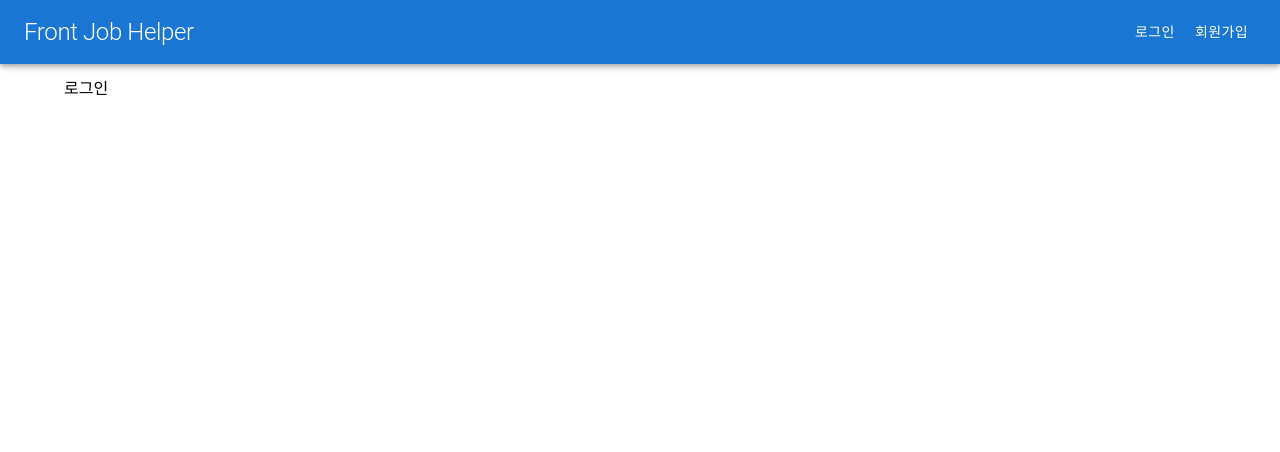
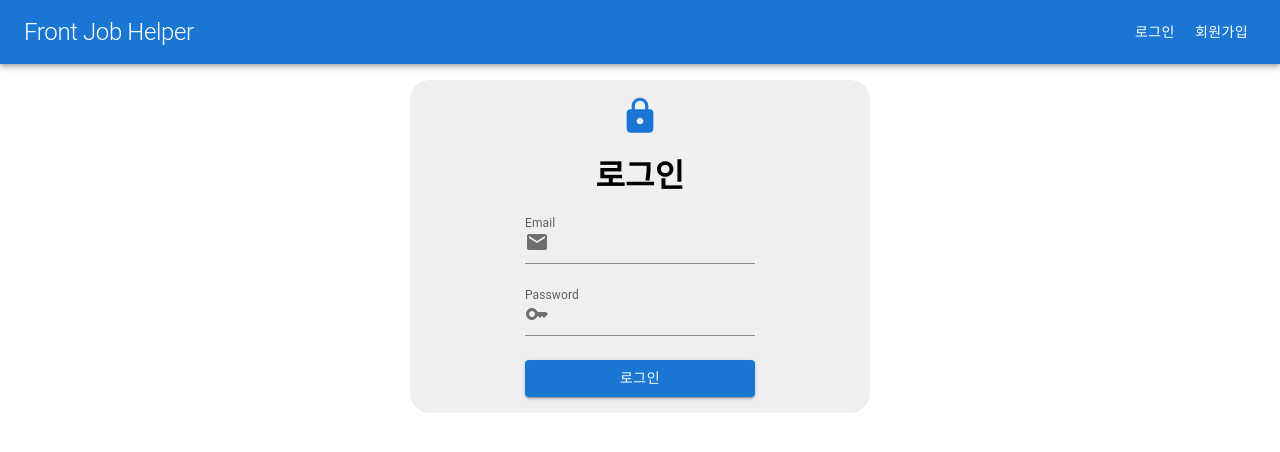
Before and after one commit to RAON0601/front-job-helper-client, a React (Create React App) app: page / in a window 1280 px wide. Both pictures are taken after a click on the button "로그인". Shown: the top 452 px of the page. Built offline with nearby package versions, Linux system fonts and the light colour scheme.

Commit message:
로그인 기능 추가

```diff
--- a/public/index.html
+++ b/public/index.html
@@ -1,5 +1,5 @@
 <!DOCTYPE html>
-<html lang="en">
+<html lang="ko">
   <head>
     <meta charset="utf-8" />
     <link rel="icon" href="%PUBLIC_URL%/favicon.ico" />
--- a/src/api/http.js
+++ b/src/api/http.js
@@ -2,4 +2,5 @@ import axios from 'axios';
 
 export const http = axios.create({
   baseURL: 'http://localhost:5000/api',
+  withCredentials: true,
 });
--- a/src/api/users.js
+++ b/src/api/users.js
@@ -3,3 +3,12 @@ import { http } from './http';
 export const signUpAPI = async data => {
   return await http.post('/users', data);
 };
+
+export const signInAPI = async data => {
+  return await http.post('/users/signIn', data);
+};
+
+// 로그인한 유저 회원 정보 조회 이름이 너무 애매하긴 한데 ㅠ.
+export const check = async () => {
+  return await http.get('/users/check');
+};
--- /dev/null
+++ b/src/hooks/signInForm.js
@@ -0,0 +1,46 @@
+import * as yup from 'yup';
+import { yupResolver } from '@hookform/resolvers/yup';
+import { useForm } from 'react-hook-form';
+import { signInAPI } from '../api/users';
+import { BAD_REQUEST, FORBIDDEN, INTERNAL_SERVER_ERROR, UNAUTHORIZED } from '../api/code';
+import { useNavigate } from 'react-router-dom';
+
+const SignInSchema = yup.object().shape({
+  email: yup.string().email('이메일 형식으로 입력 해주세요!').required('이메일은 필수 입력값 입니다!'),
+  password: yup.string().required('비밀번호는 필수 입력값입니다!'),
+});
+
+export const useSignInForm = () => {
+  const {
+    register,
+    handleSubmit,
+    formState: { errors },
+  } = useForm({ resolver: yupResolver(SignInSchema) });
+
+  const navigate = useNavigate();
+
+  // data SignInSchema 형식 검증 완료된 상태로 들어옴
+  const onSubmit = async data => {
+    try {
+      console.log(data);
+      await signInAPI(data);
+      alert('로그인이 완료되었습니다!');
+      navigate('/');
+    } catch (err) {
+      const statusCode = err.response.status;
+      const message = err.response.data.err.message;
+
+      switch (statusCode) {
+        case (BAD_REQUEST, UNAUTHORIZED, FORBIDDEN):
+          alert(message);
+          break;
+        case INTERNAL_SERVER_ERROR:
+          alert('서버에서 오류가 발생했습니다!');
+          break;
+        default:
+      }
+    }
+  };
+
+  return { register, handleSubmit, errors, onSubmit };
+};
--- a/src/pages/singIn.jsx
+++ b/src/pages/singIn.jsx
@@ -1,3 +1,30 @@
+import { EmailInput } from '../components/users/input/EmailInput';
+import { PasswordInput } from '../components/users/input/PasswordInput';
+import { FormContainer } from '../components/users/form/FormContainer';
+import { Form } from '../components/users/form/Form';
+import { FormLogo } from '../components/users/form/Logo';
+import { SubmitButton } from '../components/users/form/SubmitButton';
+import { FormName } from '../components/users/form/FormName';
+import { useSignInForm } from '../hooks/signInForm';
+
 export const SignInPage = () => {
-  return <div>로그인</div>;
+  const { register, handleSubmit, errors, onSubmit } = useSignInForm();
+
+  return (
+    <FormContainer>
+      <FormLogo />
+
+      <FormName>로그인</FormName>
+
+      <Form component="form" onSubmit={handleSubmit(onSubmit)}>
+        <EmailInput {...{ register, errors }} />
+
+        <PasswordInput {...{ register, errors }} />
+
+        <SubmitButton variant="contained" type="submit">
+          로그인
+        </SubmitButton>
+      </Form>
+    </FormContainer>
+  );
 };
```
Also changed, not shown: src/components/commons/header.jsx (+9 -9 lines).
